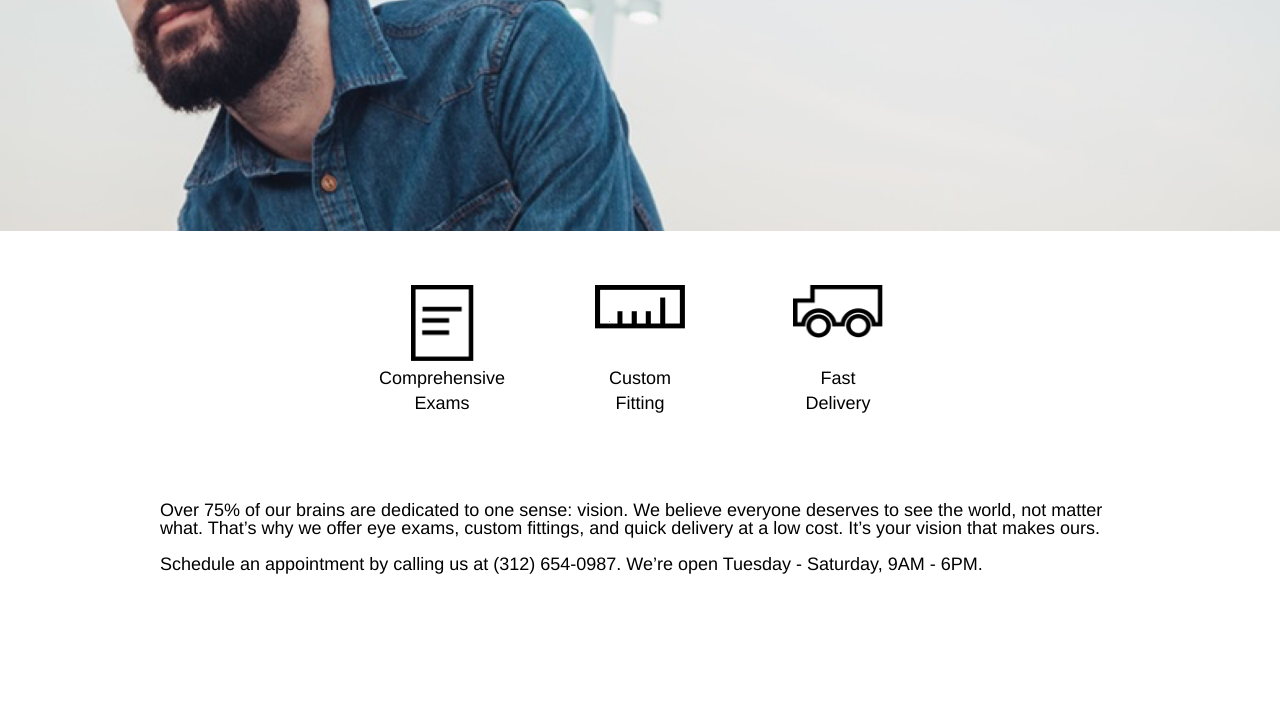
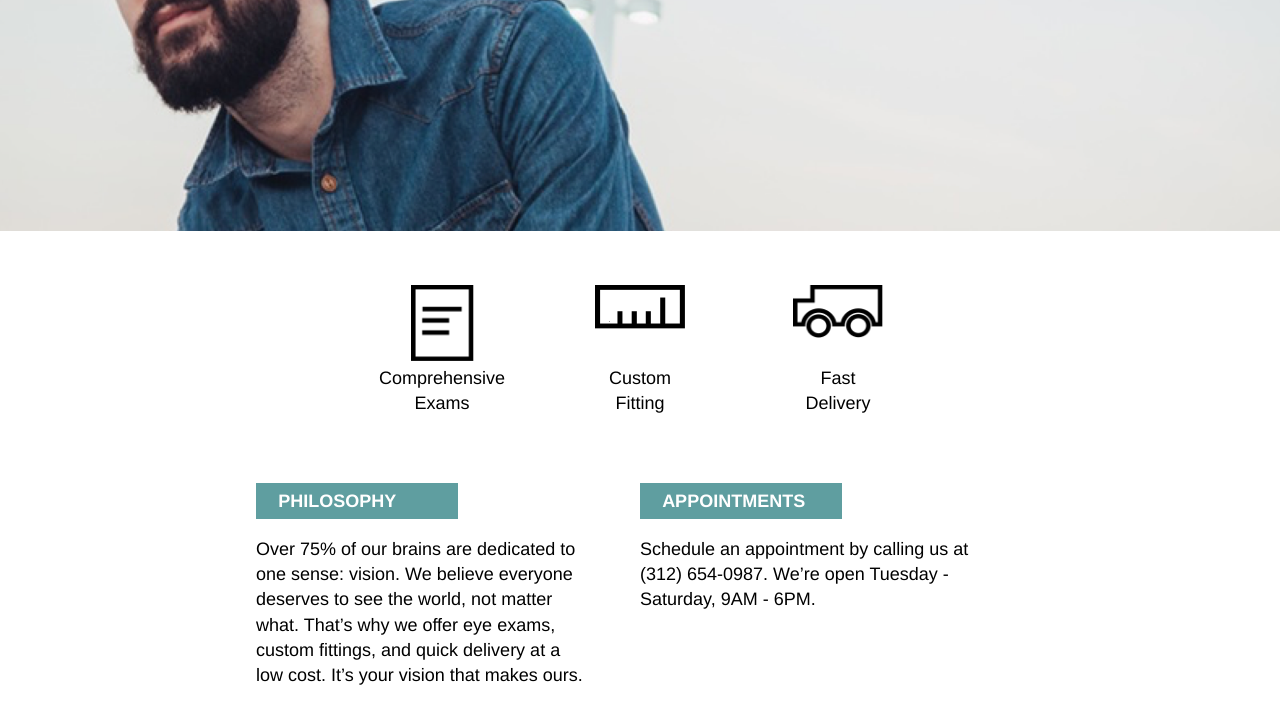
Before and after one commit to IlzeRa/tortoiseshell, a plain HTML site: page index.html in a window 1280 px wide. Shown: the part 327-1050 px from the top of the page. Drawn offline with Linux system fonts and the light colour scheme.

Commit message:
Add main section

```diff
--- a/index.html
+++ b/index.html
@@ -44,8 +44,8 @@
           </div>
         </div>
 
-        <div class="text" id="between">
-          <div class="philosphy">
+        <div class="text">
+          <div class="philosophy">
             <h4>PHILOSOPHY</h4>
             <p>Over 75% of our brains are dedicated to one sense: vision. We believe everyone deserves to see the world, not matter what. That’s why we offer eye exams, custom fittings, and quick delivery at a low cost. It’s your vision that makes ours.</p>
           </div>
--- a/resources/css/style.css
+++ b/resources/css/style.css
@@ -114,8 +114,6 @@ section{
   flex-direction: column;
   align-items: center;
   text-align: center;
-
-
 }
 
   .icon-two{
@@ -137,9 +135,41 @@ section{
       line-height: 1.4;
       position:relative;
       padding: 4.5rem;
+    }
 
+.text{
+  width: 100%;
+  display: flex;
+  justify-content: center;
+  margin-bottom: 5rem;
+  display: flex;
+  align-items: flex-start;
+}
 
+.philosophy,
+.appointments
+{
+ width: 35%;
+ height: auto;
+ margin-right: 5%;
+ display: flex;
+ justify-content: flex-start;
+ flex-direction: column;
 
+}
 
+.philosophy h4,
+.appointments h4{
+  background-color: cadetblue;
+  font-weight: bold;
+  text-transform: uppercase;
+  width: 10rem;
+  height: auto;
+  padding:0.5rem 0 0.5rem 1.23rem;
+  margin-bottom: 1rem;
 
-    }
+  }
+
+  .philosophy p,
+  .appointments p{
+line-height: 1.4;
```
